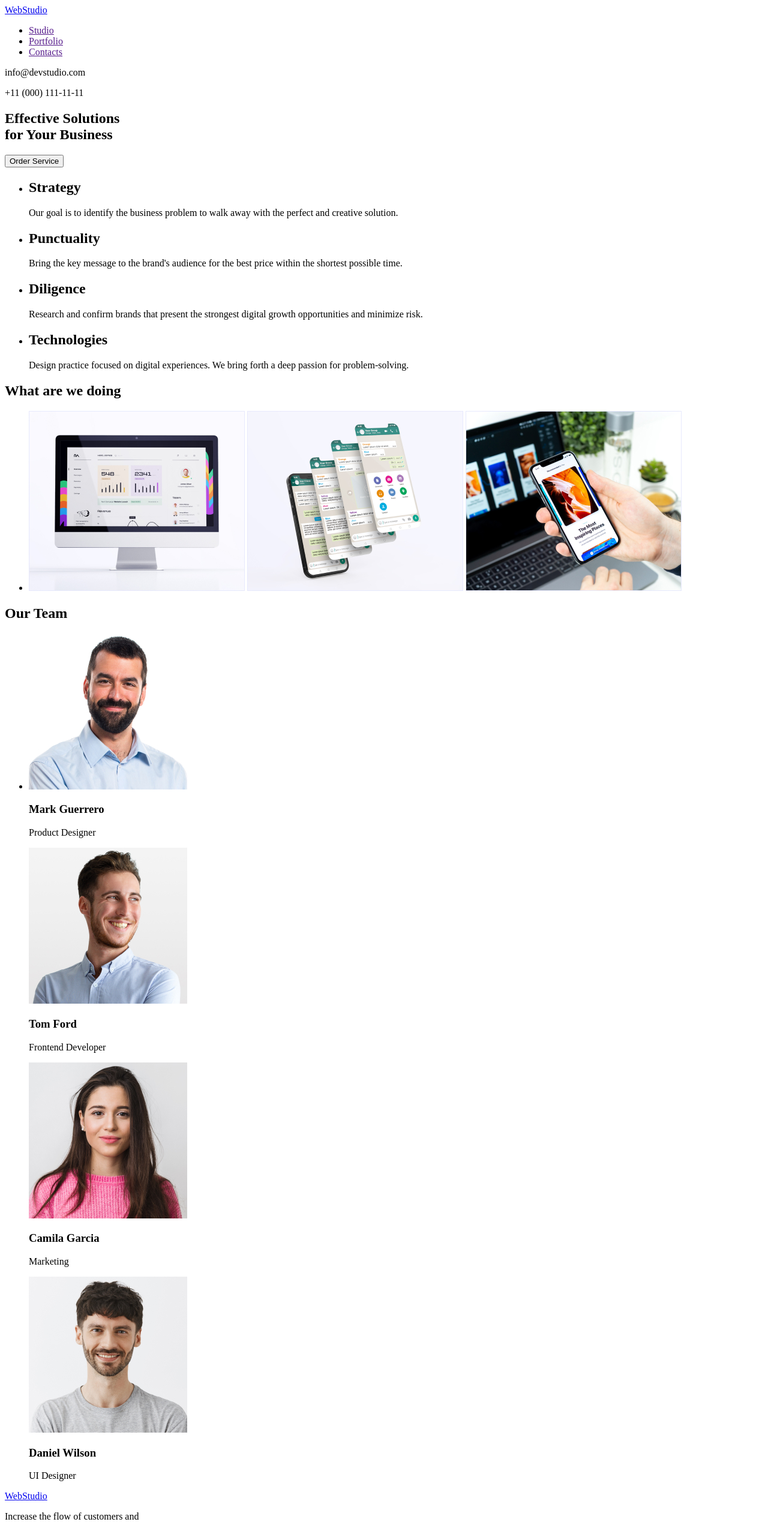
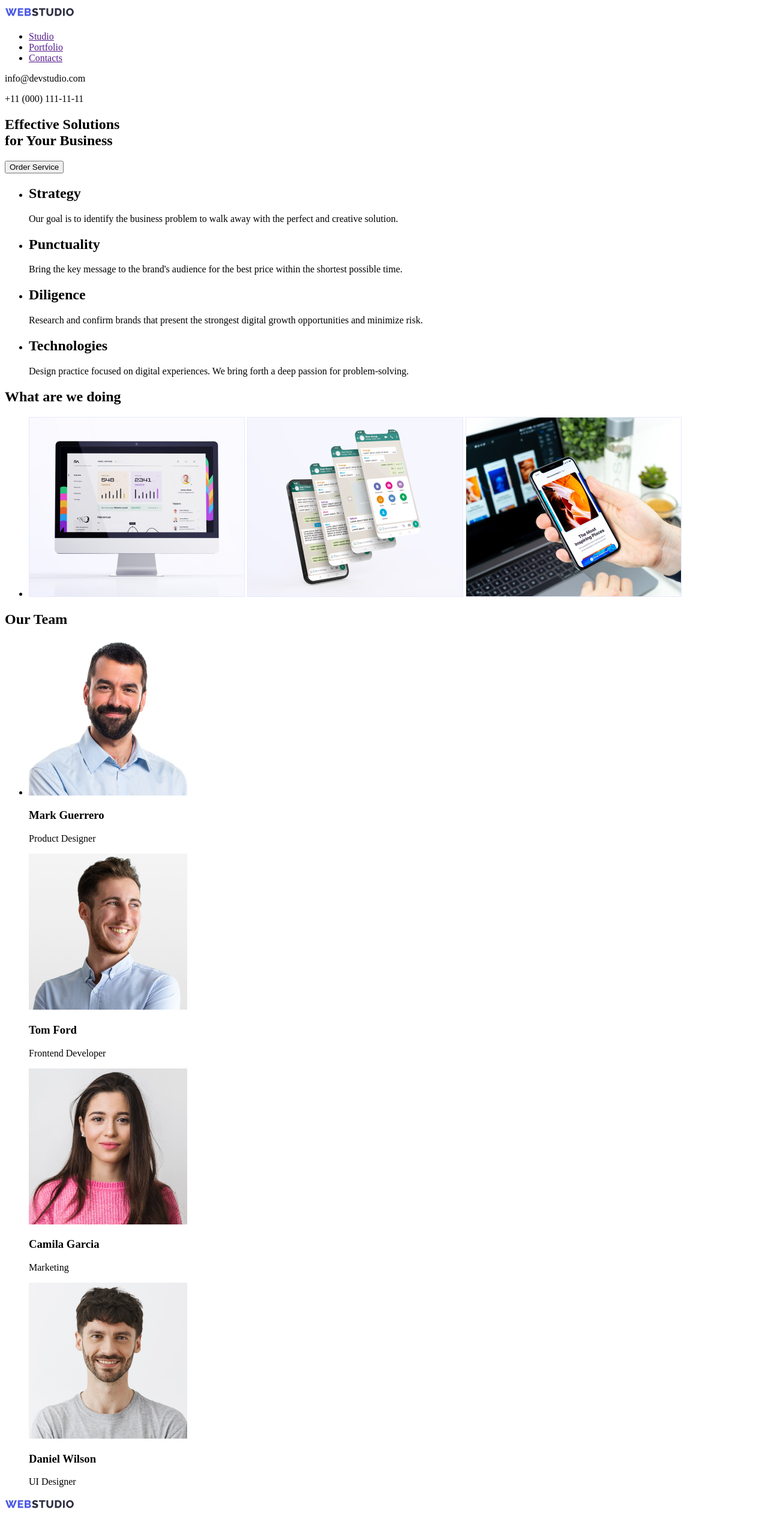
Before and after one commit to SHOBUT/goit-home-work-001, a plain HTML site: page index.html in a window 1280 px wide. Shown: the top 2537 px of the page at 60% size. Drawn offline with Linux system fonts and the light colour scheme.

Commit message:
Update index.html

```diff
--- a/index.html
+++ b/index.html
@@ -8,7 +8,9 @@
   <body>
     <header>
       <nav>
-        <a href="./index.html">WebStudio</a>
+        <a href="./index.html">
+          <img src="./images/logo.png" alt="logo" />
+        </a>
         <ul>
           <li><a href="">Studio</a></li>
           <li><a href="">Portfolio</a></li>
@@ -34,29 +36,29 @@
           <li>
             <h2>Strategy</h2>
             <p>
-              Our goal is to identify the business problem to walk away with the
-              perfect and creative solution.
+              Our goal is to identify the business problem to walk away with the perfect and
+              creative solution.
             </p>
           </li>
           <li>
             <h2>Punctuality</h2>
             <p>
-              Bring the key message to the brand's audience for the best price
-              within the shortest possible time.
+              Bring the key message to the brand's audience for the best price within the shortest
+              possible time.
             </p>
           </li>
           <li>
             <h2>Diligence</h2>
             <p>
-              Research and confirm brands that present the strongest digital
-              growth opportunities and minimize risk.
+              Research and confirm brands that present the strongest digital growth opportunities
+              and minimize risk.
             </p>
           </li>
           <li>
             <h2>Technologies</h2>
             <p>
-              Design practice focused on digital experiences. We bring forth a
-              deep passion for problem-solving.
+              Design practice focused on digital experiences. We bring forth a deep passion for
+              problem-solving.
             </p>
           </li>
         </ul>
@@ -96,7 +98,9 @@
       </section>
     </main>
     <footer>
-      <a href="./index.html">WebStudio</a>
+      <a href="./index.html">
+        <img src="./images/logo.png" alt="logo" />
+      </a>
       <p>
         Increase the flow of customers and <br />
         sales for your business with digital <br />
```
